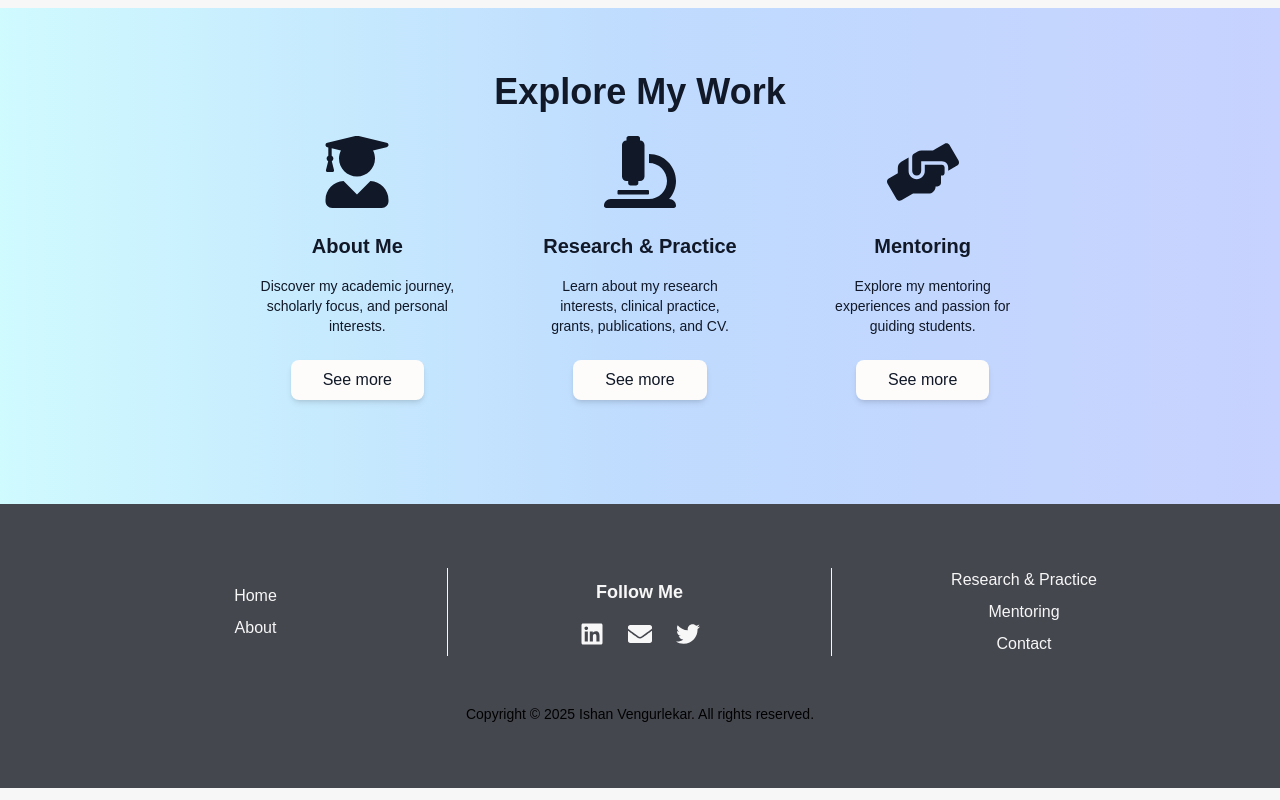
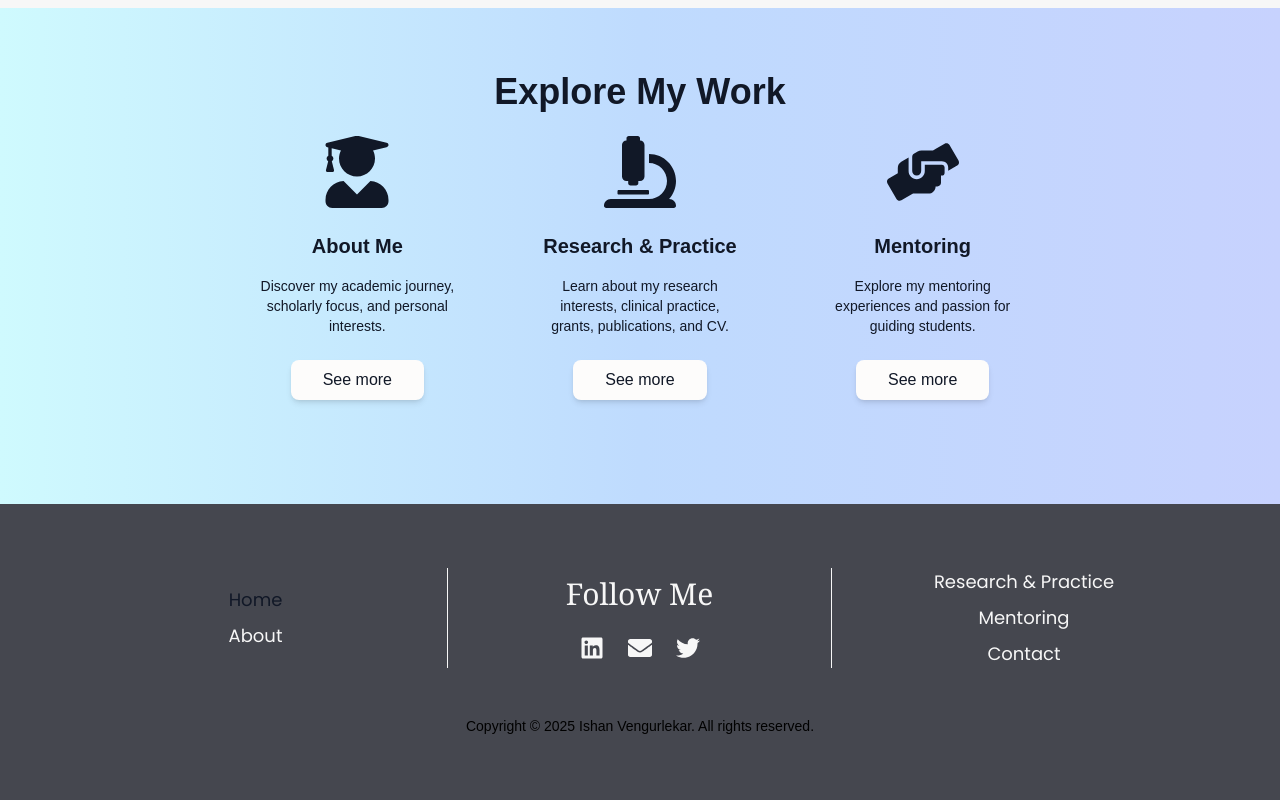
Before and after one commit to emw8105/ishan-psych-profile, a Next.js app: page / in a window 1280 px wide. Shown: the part 1630-2430 px from the top of the page. Built offline with nearby package versions, Linux system fonts and the light colour scheme.

Commit message:
footer improvements, unused portions removed from others

```diff
--- a/src/components/Footer.tsx
+++ b/src/components/Footer.tsx
@@ -1,41 +1,40 @@
 "use client";
-import { useEffect, useState } from "react";
-import Link from "next/link";
 import { usePathname } from "next/navigation";
-import {
-  FaChevronDown,
-  FaTwitter,
-  FaEnvelope,
-  FaLinkedin,
-} from "react-icons/fa";
+import { FaTwitter, FaEnvelope, FaLinkedin } from "react-icons/fa";
 
 export default function Footer() {
+  const pathname = usePathname();
+
+  const getLinkClass = (href: string): string => {
+    return `block transition-colors ${
+      pathname === href
+        ? "text-gray-900 font-poppins"
+        : "hover:text-gray-900 text-off-white"
+    }`;
+  };
+
   return (
     <footer className="bg-calm-charcoal text-off-white py-16">
       <div className="max-w-6xl mx-auto grid grid-cols-1 md:grid-cols-3">
+        {/* Left Section */}
         <div className="flex flex-col items-center justify-center border-r border-off-white">
-          <ul className="space-y-2 text-center">
-            <li>
-              <a
-                href="/"
-                className="hover:text-gray-900 transition duration-300"
-              >
-                Home
-              </a>
-            </li>
-            <li>
-              <a
-                href="/about"
-                className="hover:text-gray-900 transition duration-300"
-              >
-                About
-              </a>
-            </li>
+          <ul className="space-y-2 text-center text-lg font-poppins">
+            {[
+              { path: "/", title: "Home" },
+              { path: "/about", title: "About" },
+            ].map(({ path, title }) => (
+              <li key={path}>
+                <a href={path} className={getLinkClass(path)}>
+                  {title}
+                </a>
+              </li>
+            ))}
           </ul>
         </div>
+
         {/* Middle Section */}
         <div className="flex flex-col items-center justify-center border-r border-off-white">
-          <h3 className="text-lg font-semibold mb-4">Follow Me</h3>
+          <h3 className="text-3xl font-serif mb-6">Follow Me</h3>
           <div className="flex space-x-6 text-center">
             <a
               href="https://www.linkedin.com/in/ishan-vengurlekar-1ab277172/"
@@ -63,33 +62,21 @@ export default function Footer() {
             </a>
           </div>
         </div>
+
         {/* Right Section */}
         <div className="flex flex-col items-center justify-center">
-          <ul className="space-y-2 text-center">
-            <li>
-              <a
-                href="/research-and-practice"
-                className="hover:text-gray-900 transition duration-300"
-              >
-                Research & Practice
-              </a>
-            </li>
-            <li>
-              <a
-                href="/mentoring"
-                className="hover:text-gray-900 transition duration-300"
-              >
-                Mentoring
-              </a>
-            </li>
-            <li>
-              <a
-                href="/contact"
-                className="hover:text-gray-900 transition duration-300"
-              >
-                Contact
-              </a>
-            </li>
+          <ul className="space-y-2 text-center text-lg font-poppins">
+            {[
+              { path: "/research-and-practice", title: "Research & Practice" },
+              { path: "/mentoring", title: "Mentoring" },
+              { path: "/contact", title: "Contact" },
+            ].map(({ path, title }) => (
+              <li key={path}>
+                <a href={path} className={getLinkClass(path)}>
+                  {title}
+                </a>
+              </li>
+            ))}
           </ul>
         </div>
       </div>
--- a/tailwind.config.ts
+++ b/tailwind.config.ts
@@ -23,8 +23,6 @@ export default {
         "calm-charcoal": "#45474F",
         "off-white": "#F7F7F7",
         "deep-coral": "#E57373",
-        "temp-1": "#333745",
-        "temp-2": "#131B23",
       },
     },
   },
```
Also changed, not shown: src/components/Navbar.tsx (+2 -15 lines).
